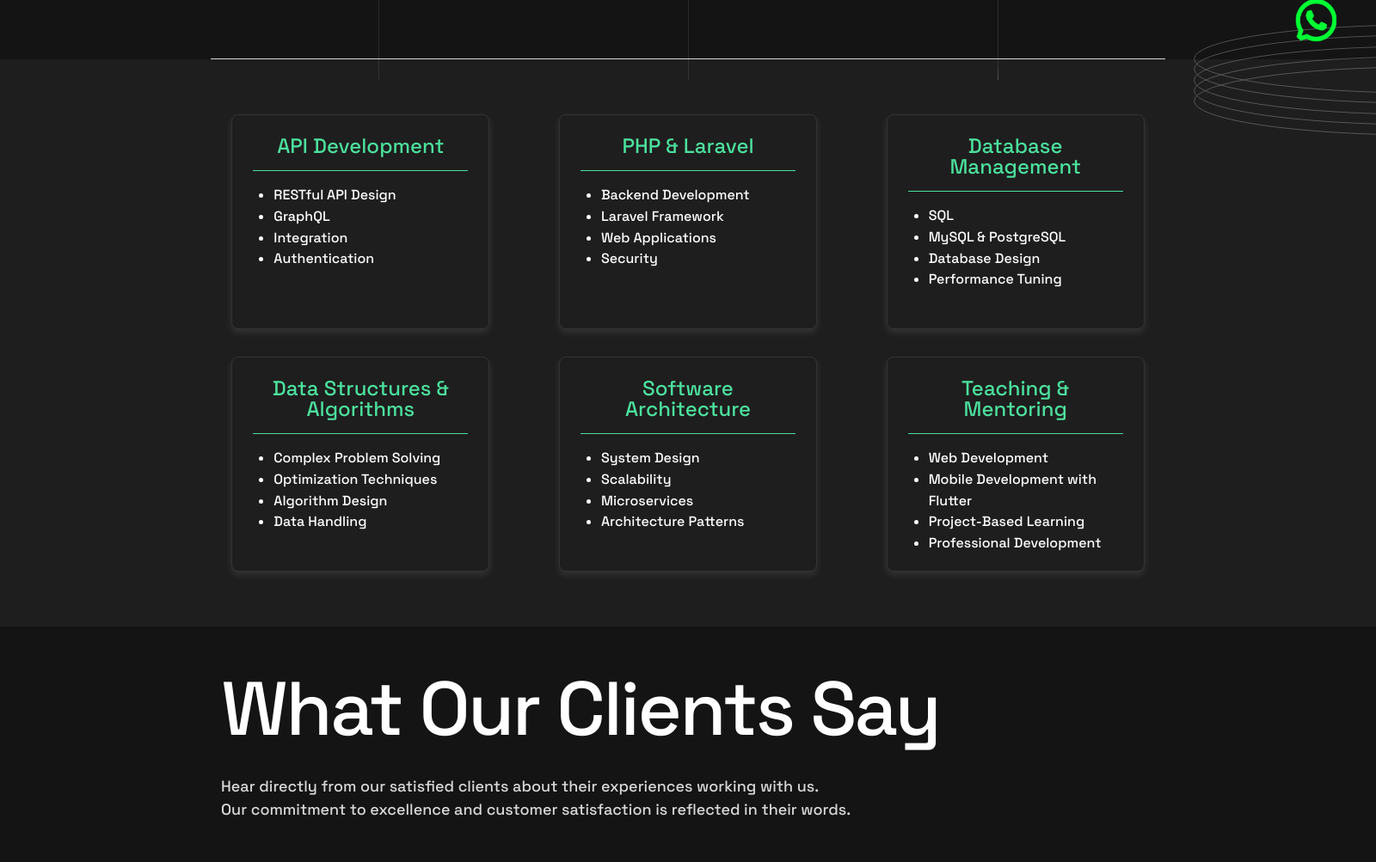
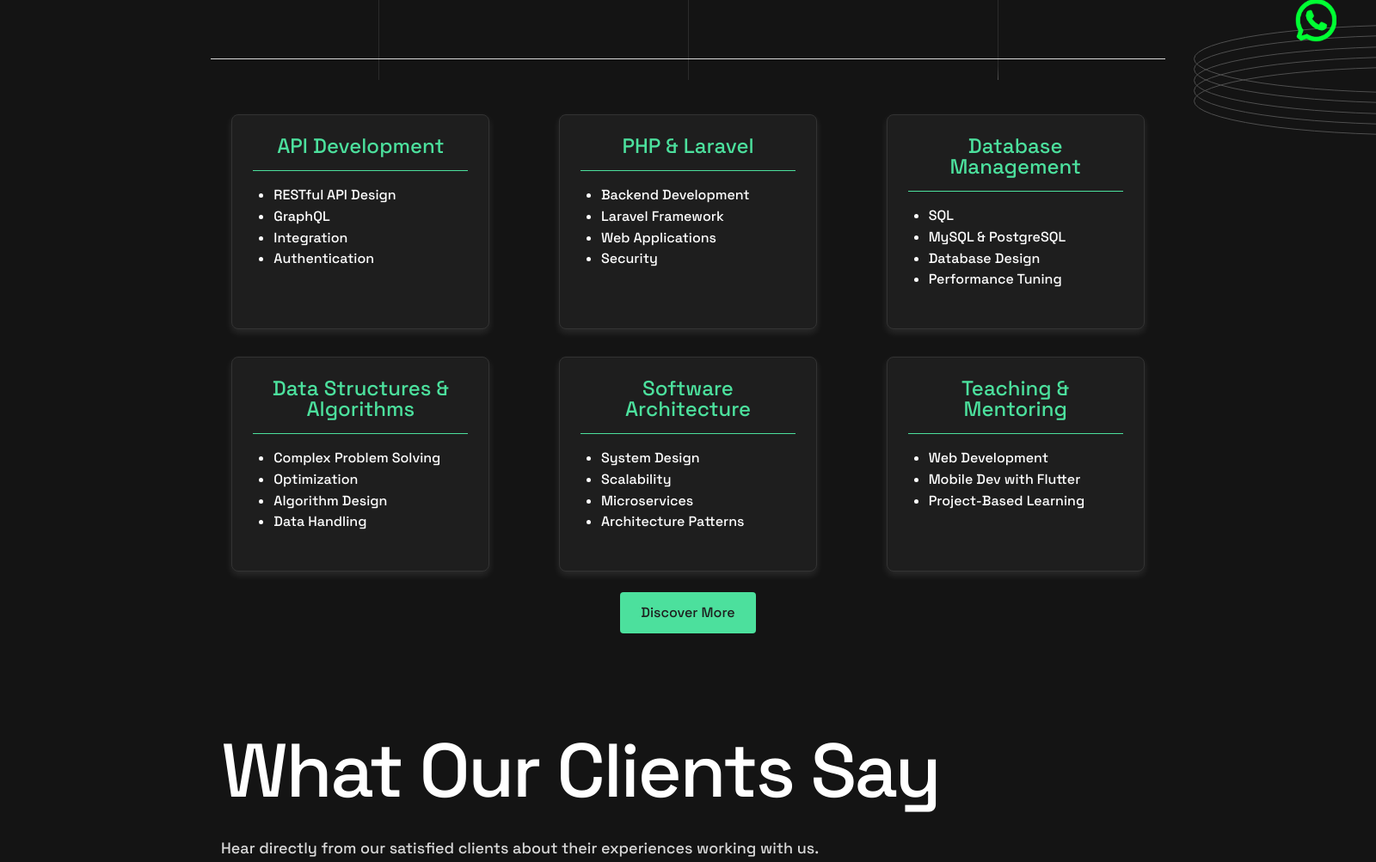
Before and after one commit to api00/codebyapi, a PHP site: page / in a window 1600 px wide; the page is wider, and only the part inside the window is pictured. Shown: the part 707-1710 px from the top of that part at 86% size. Run offline with PHP 8.4, Linux system fonts and the light colour scheme.

Commit message:
skill section updated

```diff
--- a/index.html
+++ b/index.html
@@ -157,7 +157,6 @@
     }
     .skills-section {
       padding: 4rem 0;
-      background-color: #1e1e1e;
 
     }
 
@@ -227,6 +226,19 @@
         flex: 1 1 calc(50% - 1rem);
         margin-bottom: 2rem;
       }
+    }
+    .text-center .btn-primary {
+      background-color: #4CE09D;
+      border: none;
+      padding: 0.75rem 1.5rem;
+      color: #1e1e1e;
+      border-radius: 4px;
+      transition: background-color 0.3s;
+      text-decoration: none;
+      font-family: 'Space Grotesk', sans-serif;
+    }
+    .text-center .btn-primary:hover {
+      background-color: #39a879;
     }
 
 
@@ -372,7 +384,7 @@
             <div class="skill-body">
               <ul class="skill-description">
                 <li>Complex Problem Solving</li>
-                <li>Optimization Techniques</li>
+                <li>Optimization </li>
                 <li>Algorithm Design</li>
                 <li>Data Handling</li>
               </ul>
@@ -401,12 +413,14 @@
             <div class="skill-body">
               <ul class="skill-description">
                 <li>Web Development</li>
-                <li>Mobile Development with Flutter</li>
+                <li>Mobile Dev with Flutter</li>
                 <li>Project-Based Learning</li>
-                <li>Professional Development</li>
               </ul>
             </div>
           </div>
+        </div>
+        <div class="text-center mt-4">
+          <a href="./services" class="btn btn-primary">Discover More</a>
         </div>
       </section>
     </div>
```
Also changed, not shown: assets/css/nav.css (line endings or trailing spaces).
